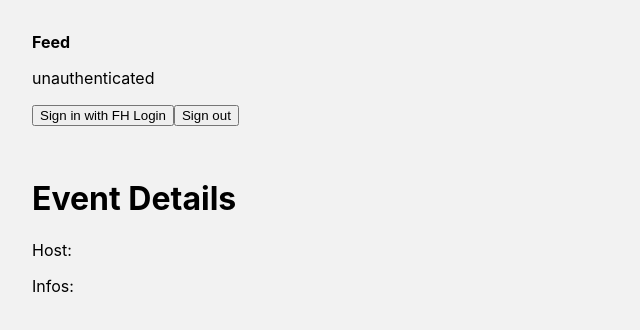
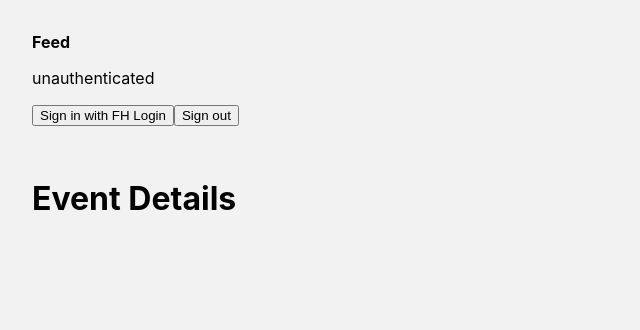
Before and after one commit to bachelor-project-mmp3/mmp3, a Next.js app: page /event/1 in a window 1280 px wide. Shown: the top 330 px of the page, without its empty margins (0-640 px from the left). Built offline with nearby package versions, Linux system fonts and the light colour scheme; no server answers; the database is empty.

Commit message:
remove queries for migration

```diff
--- a/pages/event/[id].tsx
+++ b/pages/event/[id].tsx
@@ -4,6 +4,7 @@ import Layout from "../../components/Layout"
 import { EventProps } from "../../components/Event"
 import prisma from '../../lib/prisma';
 
+/*
 export const getServerSideProps: GetServerSideProps = async ({ params }) => {
   const event = await prisma.event.findUnique({
     where: {
@@ -20,15 +21,16 @@ export const getServerSideProps: GetServerSideProps = async ({ params }) => {
     props: JSON.parse(JSON.stringify(event))
   };
 };
+*/
 
-const Post: React.FC<EventProps> = (props) => {
+const Post: React.FC<EventProps> = () => {
   return (
     <Layout>
       <div>
         <h1>Event Details</h1>
-        <h2>{props?.title}</h2>
+        {/*<h2>{props?.title}</h2>
         <p>Host: {props?.host?.firstName}</p>
-  <p>Infos: {props?.info}</p>
+  <p>Infos: {props?.info}</p>*/}
       </div>
       <style jsx>{`
         .page {
```
Also changed, not shown: pages/index.tsx (+6 -1 lines).
